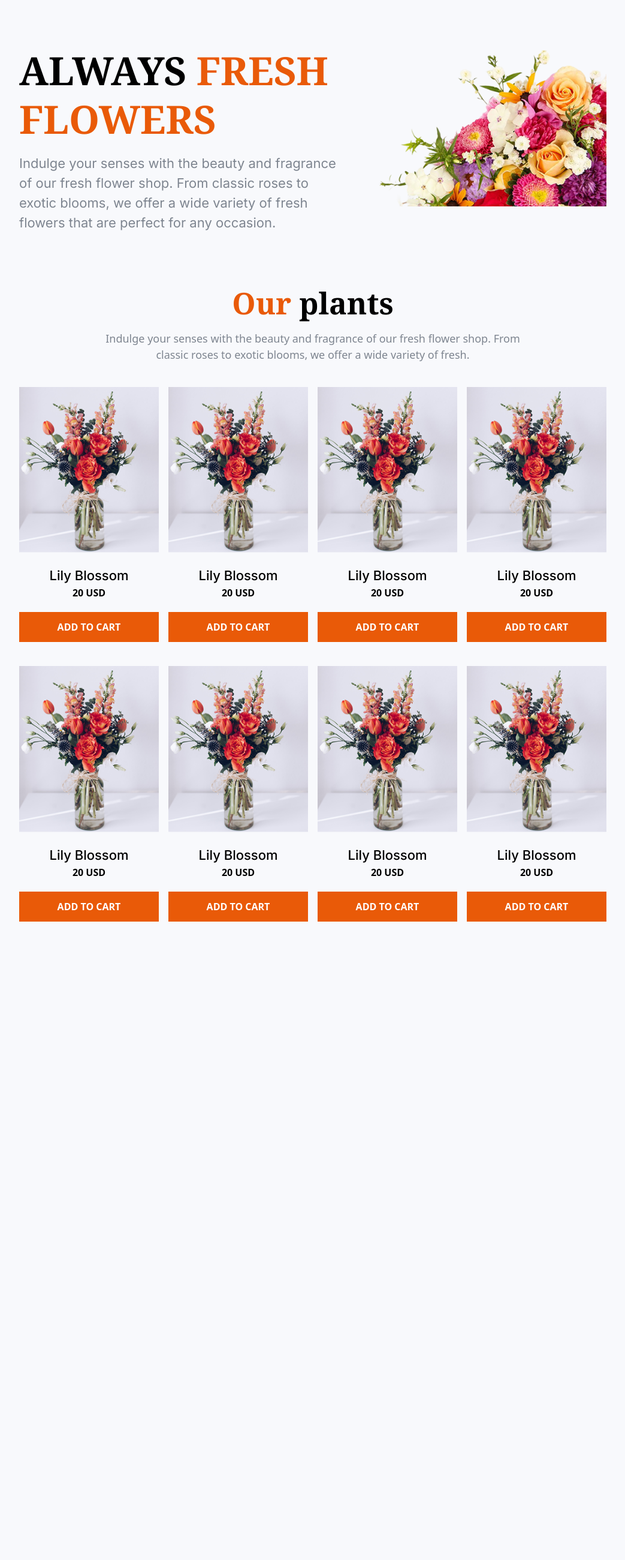
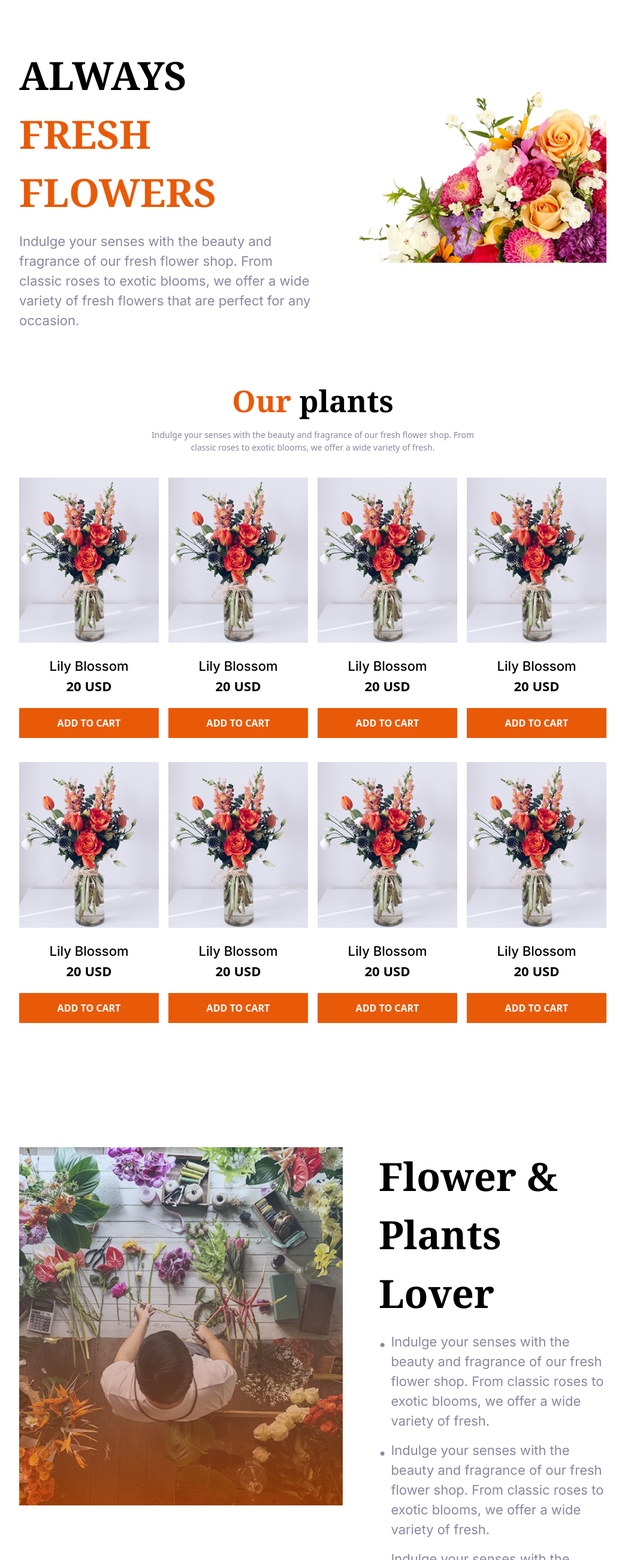
Before and after one commit to EverYouth21/Assignment-02, a plain HTML site: page index.html in a window 1280 px wide. Shown: the part 200-2800 px from the top of the page at 60% size, without its empty margins (118-1161 px from the left). Before the commit the page ends 1736 px from the top, so only its background shows below. Drawn offline with nearby package versions, Linux system fonts and the light colour scheme.

Commit message:
third push

```diff
--- a/index.html
+++ b/index.html
@@ -15,7 +15,7 @@
   <title>Flower Shop</title>
 </head>
 
-<body class="bg-[#f8f9fc]">
+<body>
 
   <!-- Header -->
   <header>
@@ -39,85 +39,108 @@
 
   <!-- Hero Section -->
   <section class="flex flex-col-reverse sm:flex-row justify-between items-center sm:px-[150px] px-4">
-    <div class="mt-[60px] sm:mt-[162px] text-center sm:text-left">
-      <h1 class="noto-serif-font text-[36px] sm:text-[65px] leading-tight font-bold">
-        ALWAYS <span class="orange">FRESH <br class="hidden sm:block" /> FLOWERS</span>
+    <div class="mt-[60px] sm:mt-[162px] sm:text-left">
+      <h1 class="noto-serif-font text-[24px] sm:text-[65px] font-bold ">
+        ALWAYS <span class="orange">FRESH <br> FLOWERS</span>
       </h1>
-      <p class="inter-font text-gray-600 opacity-70 max-w-[570px] mt-4 mx-auto sm:mx-0 text-[16px] sm:text-[22px]">
+      <p class="inter-font gray-font max-w-[570px] mt-4 mx-auto sm:mx-0 text-[16px] sm:text-[22px]">
         Indulge your senses with the beauty and fragrance of our fresh flower shop. From classic roses to exotic
         blooms, we offer a wide variety of fresh flowers that are perfect for any occasion.
       </p>
     </div>
     <div class="mt-[40px] sm:mt-[106px]">
-      <img src="./assets/hero-flower.png" class="w-full max-w-[320px] sm:max-w-[480px]" />
+      <img src="./assets/hero-flower.png" class="w-full max-w-[640px] sm:max-w-[640px]" />
     </div>
   </section>
 
   <!-- Our Plants Section -->
   <div class="mt-[80px] text-center px-4">
-    <h1 class="noto-serif-font text-[28px] sm:text-[50px] font-bold">
+    <h1 class="noto-serif-font text-[24px] sm:text-[50px] font-bold">
       <span class="orange">Our</span> plants
     </h1>
-    <p class="text-gray-600 opacity-70 text-[16px] sm:text-[18px] mt-2">
+    <p class="gray-font text-[22px] sm:text-[14px] mt-2">
       Indulge your senses with the beauty and fragrance of our fresh flower shop. From <br class="hidden sm:block" />
       classic roses to exotic blooms, we offer a wide variety of fresh.
     </p>
   </div>
 
   <!-- Products Grid -->
-  <section class="grid grid-cols-2 sm:grid-cols-2 md:grid-cols-3 lg:grid-cols-4 gap-x-4 gap-y-10 mt-[40px] px-4 sm:px-[150px]">
+  <section
+    class="grid grid-cols-2 sm:grid-cols-2 md:grid-cols-3 lg:grid-cols-4 gap-x-4 gap-y-10 mt-[40px] px-4 sm:px-[150px]">
     <!-- Product Card -->
     <div class="flower-vase text-center">
-      <img class="mx-auto w-full max-w-[250px]" src="./assets/sample-flower-image.png" alt="" />
+      <img src="./assets/sample-flower-image.png" alt="" />
       <h3 class="inter-font bold-font2 mt-[20px]">Lily Blossom</h3>
-      <h3 class="bold-font">20 USD</h3>
+      <h3 class="bold-font3">20 USD</h3>
       <button class="button1 bold-font1 mt-[20px] w-full max-w-[270px] mx-auto">ADD TO CART</button>
     </div>
     <div class="flower-vase text-center">
-      <img class="mx-auto w-full max-w-[250px]" src="./assets/sample-flower-image.png" alt="" />
+      <img src="./assets/sample-flower-image.png" alt="" />
       <h3 class="inter-font bold-font2 mt-[20px]">Lily Blossom</h3>
-      <h3 class="bold-font">20 USD</h3>
+      <h3 class="bold-font3">20 USD</h3>
       <button class="button1 bold-font1 mt-[20px] w-full max-w-[270px] mx-auto">ADD TO CART</button>
     </div>
     <div class="flower-vase text-center">
-      <img class="mx-auto w-full max-w-[250px]" src="./assets/sample-flower-image.png" alt="" />
+      <img src="./assets/sample-flower-image.png" alt="" />
       <h3 class="inter-font bold-font2 mt-[20px]">Lily Blossom</h3>
-      <h3 class="bold-font">20 USD</h3>
+      <h3 class="bold-font3">20 USD</h3>
       <button class="button1 bold-font1 mt-[20px] w-full max-w-[270px] mx-auto">ADD TO CART</button>
     </div>
     <div class="flower-vase text-center">
-      <img class="mx-auto w-full max-w-[250px]" src="./assets/sample-flower-image.png" alt="" />
+      <img src="./assets/sample-flower-image.png" alt="" />
       <h3 class="inter-font bold-font2 mt-[20px]">Lily Blossom</h3>
-      <h3 class="bold-font">20 USD</h3>
+      <h3 class="bold-font3">20 USD</h3>
       <button class="button1 bold-font1 mt-[20px] w-full max-w-[270px] mx-auto">ADD TO CART</button>
     </div>
     <div class="flower-vase text-center">
-      <img class="mx-auto w-full max-w-[250px]" src="./assets/sample-flower-image.png" alt="" />
+      <img src="./assets/sample-flower-image.png" alt="" />
       <h3 class="inter-font bold-font2 mt-[20px]">Lily Blossom</h3>
-      <h3 class="bold-font">20 USD</h3>
+      <h3 class="bold-font3">20 USD</h3>
       <button class="button1 bold-font1 mt-[20px] w-full max-w-[270px] mx-auto">ADD TO CART</button>
     </div>
     <div class="flower-vase text-center">
-      <img class="mx-auto w-full max-w-[250px]" src="./assets/sample-flower-image.png" alt="" />
+      <img src="./assets/sample-flower-image.png" alt="" />
       <h3 class="inter-font bold-font2 mt-[20px]">Lily Blossom</h3>
-      <h3 class="bold-font">20 USD</h3>
+      <h3 class="bold-font3">20 USD</h3>
       <button class="button1 bold-font1 mt-[20px] w-full max-w-[270px] mx-auto">ADD TO CART</button>
     </div>
     <div class="flower-vase text-center">
-      <img class="mx-auto w-full max-w-[250px]" src="./assets/sample-flower-image.png" alt="" />
+      <img src="./assets/sample-flower-image.png" alt="" />
       <h3 class="inter-font bold-font2 mt-[20px]">Lily Blossom</h3>
-      <h3 class="bold-font">20 USD</h3>
+      <h3 class="bold-font3">20 USD</h3>
       <button class="button1 bold-font1 mt-[20px] w-full max-w-[270px] mx-auto">ADD TO CART</button>
     </div>
     <div class="flower-vase text-center">
-      <img class="mx-auto w-full max-w-[250px]" src="./assets/sample-flower-image.png" alt="" />
+      <img src="./assets/sample-flower-image.png" alt="" />
       <h3 class="inter-font bold-font2 mt-[20px]">Lily Blossom</h3>
-      <h3 class="bold-font">20 USD</h3>
+      <h3 class="bold-font3">20 USD</h3>
       <button class="button1 bold-font1 mt-[20px] w-full max-w-[270px] mx-auto">ADD TO CART</button>
     </div>
+  </section>
 
-    <!-- Repeat same block 7 more times... -->
-    <!-- Copy/Paste as needed -->
+<section class="mt-20 sm:mt-[207px] flex flex-col sm:flex-row sm:items-start sm:px-[150px] px-4">
+  <img class="w-full max-w-[358px] sm:max-w-[540px] max-h-[396px] sm:max-h-[597px] mx-auto" src="./assets/flower-store.png" alt="Flower Store" />
+
+  <div class="mt-8 sm:mt-0 sm:ml-[60px] text-center sm:text-left">
+    <h1 class="noto-serif-font text-[28px] sm:text-[65px] font-bold">
+      Flower & Plants Lover
+    </h1>
+
+    <ul class="space-y-4 mt-4">
+      <li class="text-left inter-font gray-font text-[14px] sm:text-[22px] flex items-start max-w-[570px] mx-auto sm:mx-0">
+        <span class="mt-1 mr-2">•</span>
+        Indulge your senses with the beauty and fragrance of our fresh flower shop. From classic roses to exotic blooms, we offer a wide variety of fresh.
+      </li>
+      <li class="text-left inter-font gray-font text-[16px] sm:text-[22px] flex items-start max-w-[570px] mx-auto sm:mx-0">
+        <span class="mt-1 mr-2">•</span>
+        Indulge your senses with the beauty and fragrance of our fresh flower shop. From classic roses to exotic blooms, we offer a wide variety of fresh.
+      </li>
+      <li class="text-left inter-font gray-font text-[16px] sm:text-[22px] flex items-start max-w-[570px] mx-auto sm:mx-0">
+        <span class="mt-1 mr-2">•</span>
+        Indulge your senses with the beauty and fragrance of our fresh flower shop. From classic roses to exotic blooms, we offer a wide variety of fresh.
+      </li>
+    </ul>
+  </div>
 </section>
 </body>
 
--- a/styles/styles.css
+++ b/styles/styles.css
@@ -38,3 +38,7 @@
 .bold-font2 {
   font-weight: 500;
 }
+.bold-font3{
+  font-weight: 700;
+  font-size: 22px;
+}
```
Lines whose indentation alone changed are shown as unchanged.
